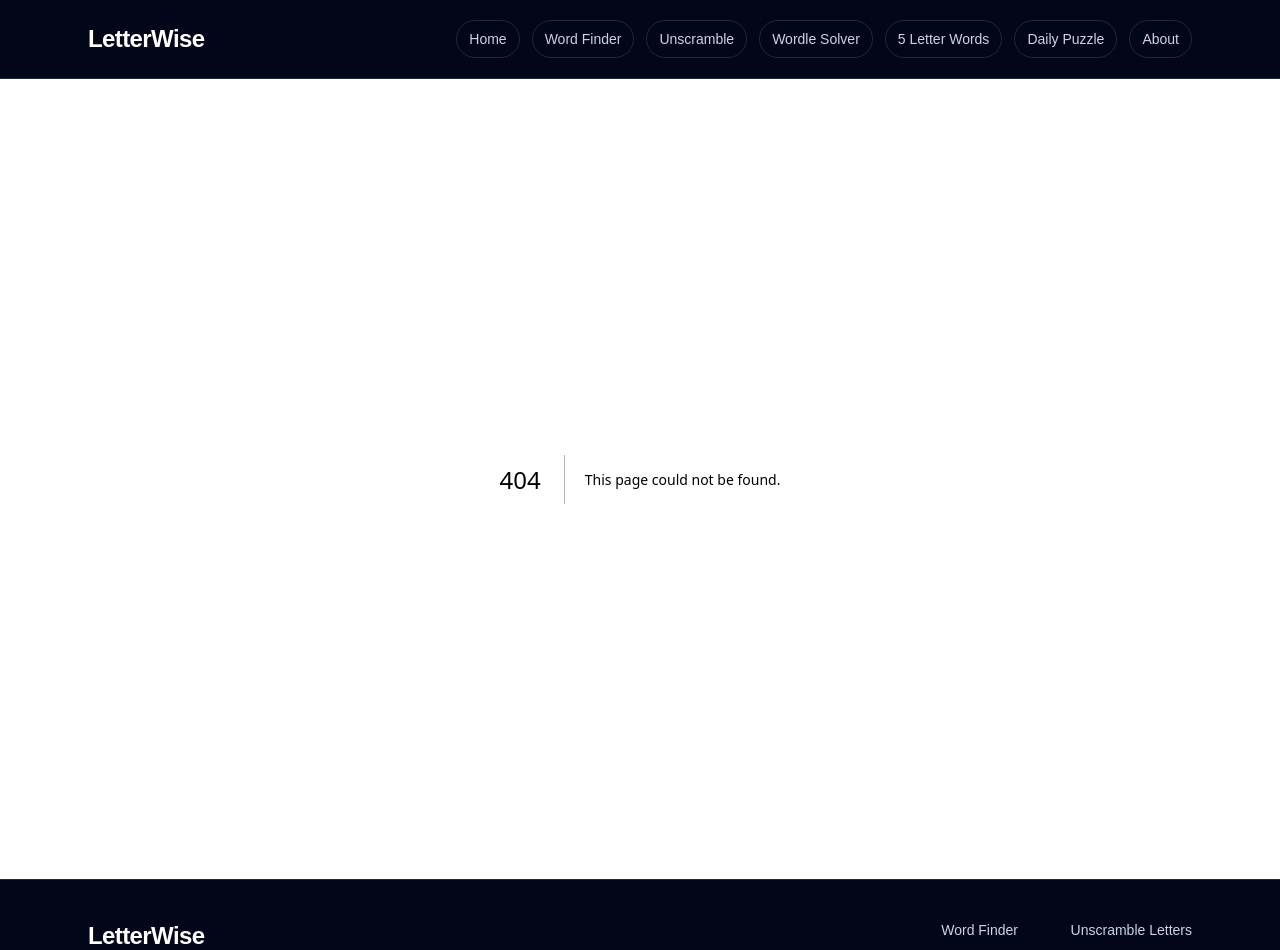
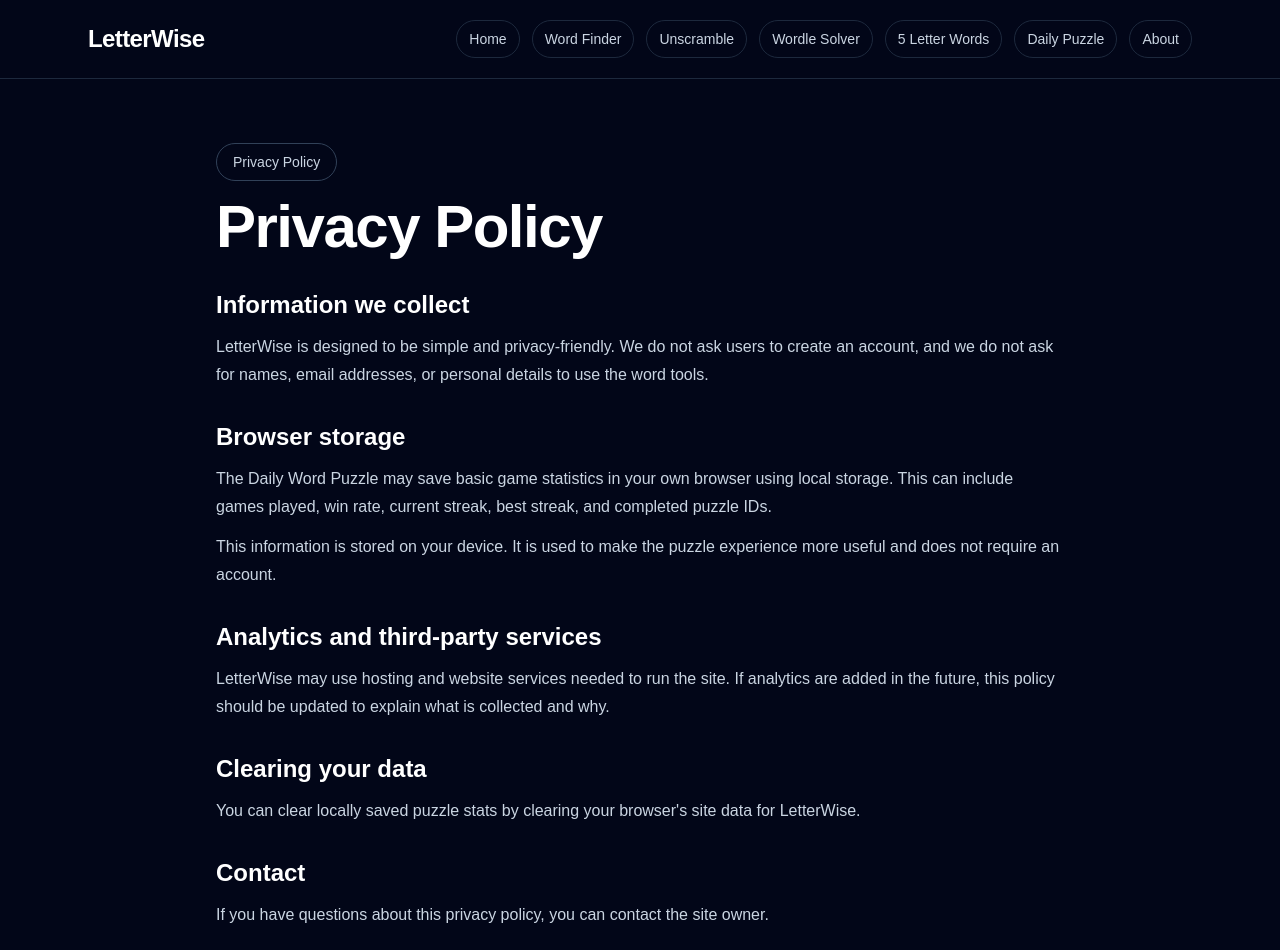
Before and after one commit to LetterWise/letterwise, a Next.js app: page /privacy in a window 1280 px wide. Before the commit this address had no page. Shown: the top 950 px of the page. Built offline with nearby package versions, Linux system fonts and the light colour scheme.

Commit message:
Add privacy policy page

```diff
--- /dev/null
+++ b/app/privacy/page.tsx
@@ -0,0 +1,80 @@
+export const metadata = {
+  title: "Privacy Policy | LetterWise",
+  description:
+    "Read the LetterWise privacy policy and learn how the site handles basic browser storage and usage.",
+};
+
+export default function PrivacyPage() {
+  return (
+    <main className="min-h-screen bg-slate-950 text-white">
+      <section className="mx-auto max-w-4xl px-6 py-16">
+        <p className="mb-4 inline-block rounded-full border border-slate-700 px-4 py-2 text-sm text-slate-300">
+          Privacy Policy
+        </p>
+
+        <h1 className="text-4xl font-bold tracking-tight sm:text-6xl">
+          Privacy Policy
+        </h1>
+
+        <div className="mt-8 space-y-8 text-slate-300">
+          <section>
+            <h2 className="text-2xl font-semibold text-white">
+              Information we collect
+            </h2>
+            <p className="mt-3 leading-7">
+              LetterWise is designed to be simple and privacy-friendly. We do
+              not ask users to create an account, and we do not ask for names,
+              email addresses, or personal details to use the word tools.
+            </p>
+          </section>
+
+          <section>
+            <h2 className="text-2xl font-semibold text-white">
+              Browser storage
+            </h2>
+            <p className="mt-3 leading-7">
+              The Daily Word Puzzle may save basic game statistics in your own
+              browser using local storage. This can include games played, win
+              rate, current streak, best streak, and completed puzzle IDs.
+            </p>
+            <p className="mt-3 leading-7">
+              This information is stored on your device. It is used to make the
+              puzzle experience more useful and does not require an account.
+            </p>
+          </section>
+
+          <section>
+            <h2 className="text-2xl font-semibold text-white">
+              Analytics and third-party services
+            </h2>
+            <p className="mt-3 leading-7">
+              LetterWise may use hosting and website services needed to run the
+              site. If analytics are added in the future, this policy should be
+              updated to explain what is collected and why.
+            </p>
+          </section>
+
+          <section>
+            <h2 className="text-2xl font-semibold text-white">
+              Clearing your data
+            </h2>
+            <p className="mt-3 leading-7">
+              You can clear locally saved puzzle stats by clearing your
+              browser&apos;s site data for LetterWise.
+            </p>
+          </section>
+
+          <section>
+            <h2 className="text-2xl font-semibold text-white">
+              Contact
+            </h2>
+            <p className="mt-3 leading-7">
+              If you have questions about this privacy policy, you can contact
+              the site owner.
+            </p>
+          </section>
+        </div>
+      </section>
+    </main>
+  );
+}
--- a/app/sitemap.ts
+++ b/app/sitemap.ts
@@ -5,6 +5,7 @@ const baseUrl = "https://letterwise-site.vercel.app";
 const staticPages = [
   "",
   "/about",
+  "/privacy",
   "/word-finder",
   "/unscramble-letters",
   "/wordle-solver",
--- a/components/Footer.tsx
+++ b/components/Footer.tsx
@@ -8,6 +8,7 @@ const footerLinks = [
   { href: "/daily-word-puzzle", label: "Daily Puzzle" },
   { href: "/daily-word-puzzle/archive", label: "Puzzle Archive" },
   { href: "/about", label: "About" },
+  { href: "/privacy", label: "Privacy Policy" },
 ];
 
 export default function Footer() {
```
